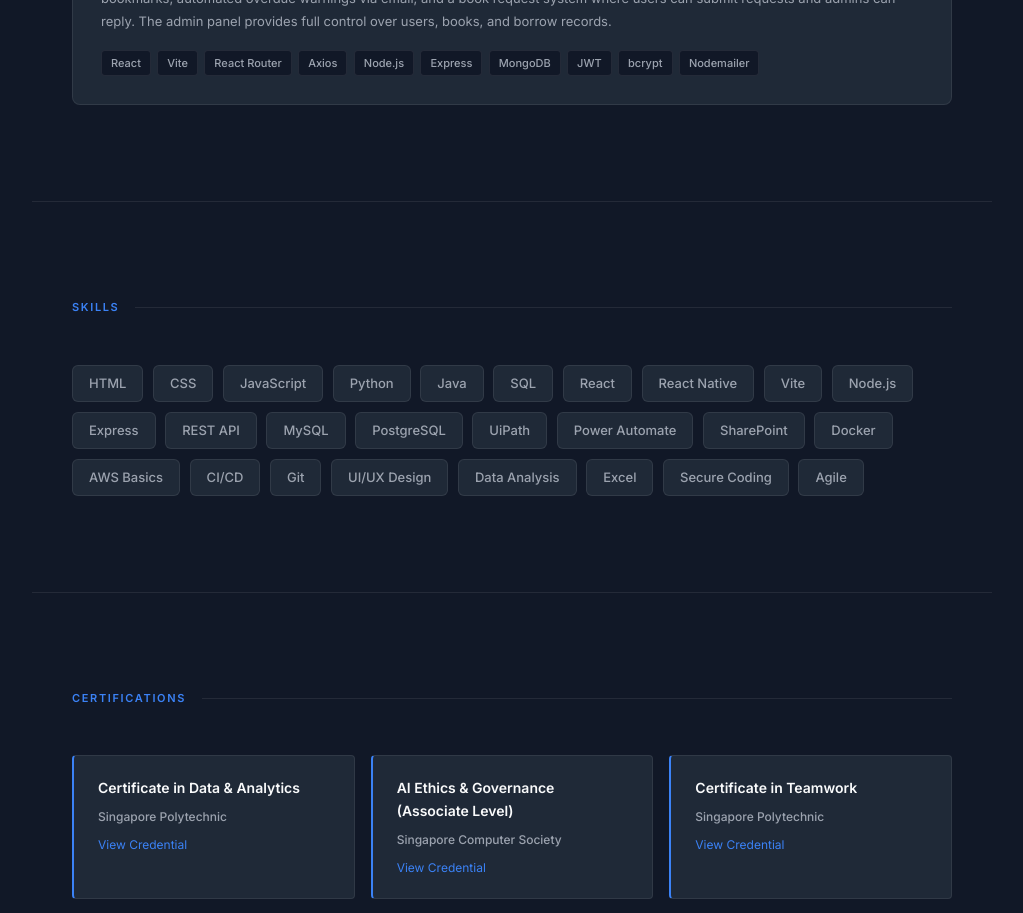
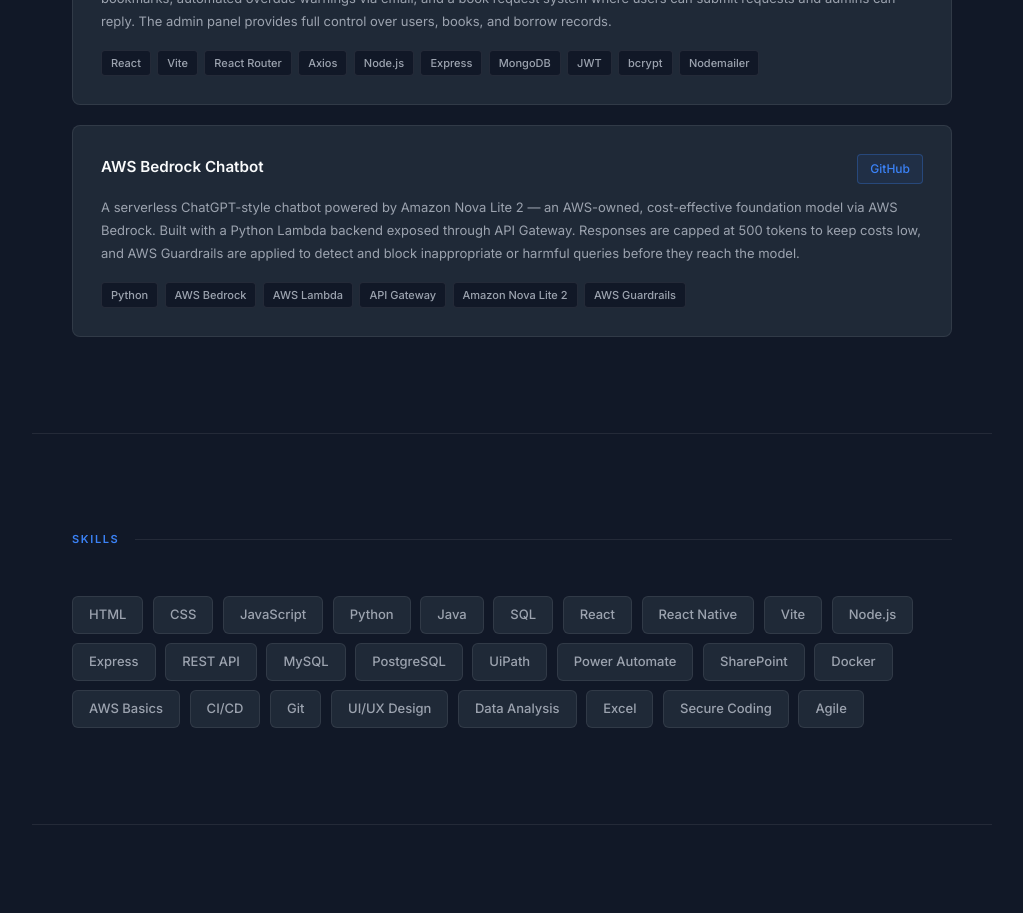
Before and after one commit to Htet-Myark/htet-portfolio-v2, a React (Vite) app: page / in a window 1280 px wide. Shown: the part 3320-4233 px from the top of the page, without its empty margins (128-1151 px from the left). Built offline with nearby package versions, Linux system fonts and the light colour scheme.

Commit message:
bedrock with github repo

```diff
--- a/src/components/Projects.jsx
+++ b/src/components/Projects.jsx
@@ -22,9 +22,16 @@
     link: 'https://sarkyitite.htetmyarkaung.com/',
     desc: 'A full-stack library management system with user authentication and session timeout, book borrowing and return tracking, bookmarks, automated overdue warnings via email, and a book request system where users can submit requests and admins can reply. The admin panel provides full control over users, books, and borrow records.',
     tags: ['React', 'Vite', 'React Router', 'Axios', 'Node.js', 'Express', 'MongoDB', 'JWT', 'bcrypt', 'Nodemailer'],
-  }
+  },
+  {
+    title: 'AWS Bedrock Chatbot',
+    org: 'GitHub',
+    link: 'https://github.com/Htet-Myark/Bedrock-ChatBot',
+    desc: 'A serverless ChatGPT-style chatbot powered by Amazon Nova Lite 2 — an AWS-owned, cost-effective foundation model via AWS Bedrock. Built with a Python Lambda backend exposed through API Gateway. Responses are capped at 500 tokens to keep costs low, and AWS Guardrails are applied to detect and block inappropriate or harmful queries before they reach the model.',
+    tags: ['Python', 'AWS Bedrock', 'AWS Lambda', 'API Gateway', 'Amazon Nova Lite 2', 'AWS Guardrails'],
+  },
+]
 
-]
 
 export default function Projects() {
   return (
@@ -35,9 +42,10 @@
           <div className={`project-card reveal delay-${i + 1}`} key={i}>
             <div className="project-top">
               <div className="project-title">{p.title}</div>
-              <a href={p.link} className="project-org" target="_blank" rel="noopener noreferrer">
-                {p.org}
-              </a>
+              {p.link
+                ? <a href={p.link} className="project-org" target="_blank" rel="noopener noreferrer">{p.org}</a>
+                : <span className="project-org" style={{ opacity: 0.4, cursor: 'default' }}>{p.org}</span>
+              }
             </div>
             <p className="project-desc">{p.desc}</p>
             <div className="tags">
```
